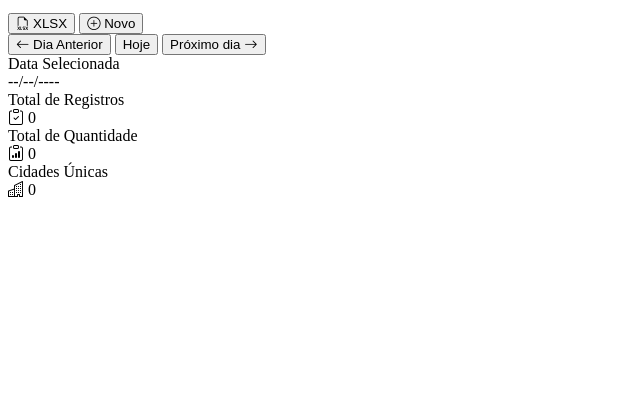
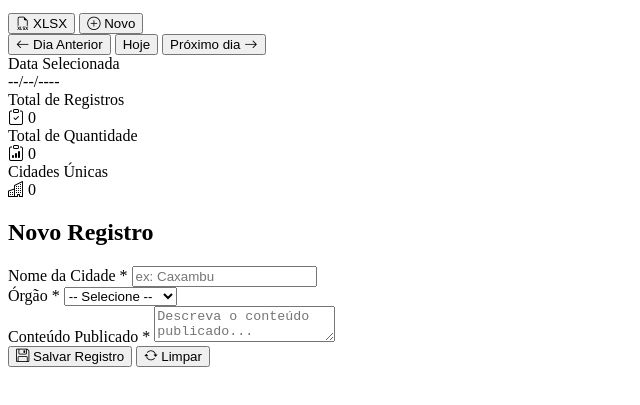
Before and after one commit to henriquejunqueira/email-file-manager, a website: page public/index.html in a window 1280 px wide. Shown: the part 101-506 px from the top of the page, without its empty margins (0-640 px from the left). Drawn offline with nearby package versions, Linux system fonts and the light colour scheme.

Commit message:
Criado formulário de cadastro

```diff
--- a/public/index.html
+++ b/public/index.html
@@ -82,6 +82,52 @@
       </div>
     </div>
 
+    <!-- FORMULÁRIO DE REGISTRO -->
+    <div class="form-section">
+      <h2>Novo Registro</h2>
+      <form id="recordForm">
+        <div class="form-row">
+          <div class="form-group">
+            <label for="cityName">Nome da Cidade *</label>
+            <input
+              type="text"
+              id="cityName"
+              required
+              placeholder="ex: Caxambu"
+            />
+          </div>
+
+          <div class="form-group">
+            <label for="organType">Órgão *</label>
+            <select id="organType" required>
+              <option value="">-- Selecione --</option>
+              <option value="Prefeitura (PM)">Prefeitura (PM)</option>
+              <option value="Câmara (CM)">Câmara (CM)</option>
+              <option value="Outro"></option>
+            </select>
+          </div>
+
+          <div class="form-group">
+            <label for="content">Conteúdo Publicado *</label>
+            <textarea
+              id="content"
+              required
+              placeholder="Descreva o conteúdo publicado..."
+            ></textarea>
+          </div>
+
+          <div class="form-actions">
+            <button type="submit" class="btn-primary">
+              <i class="bi bi-floppy"></i> Salvar Registro
+            </button>
+            <button type="reset" class="btn-secondary">
+              <i class="bi bi-arrow-repeat"></i> Limpar
+            </button>
+          </div>
+        </div>
+      </form>
+    </div>
+
     <script src="https://unpkg.com/xlsx/dist/xlsx.full.min.js"></script>
     <script src="./script.js"></script>
   </body>
```
